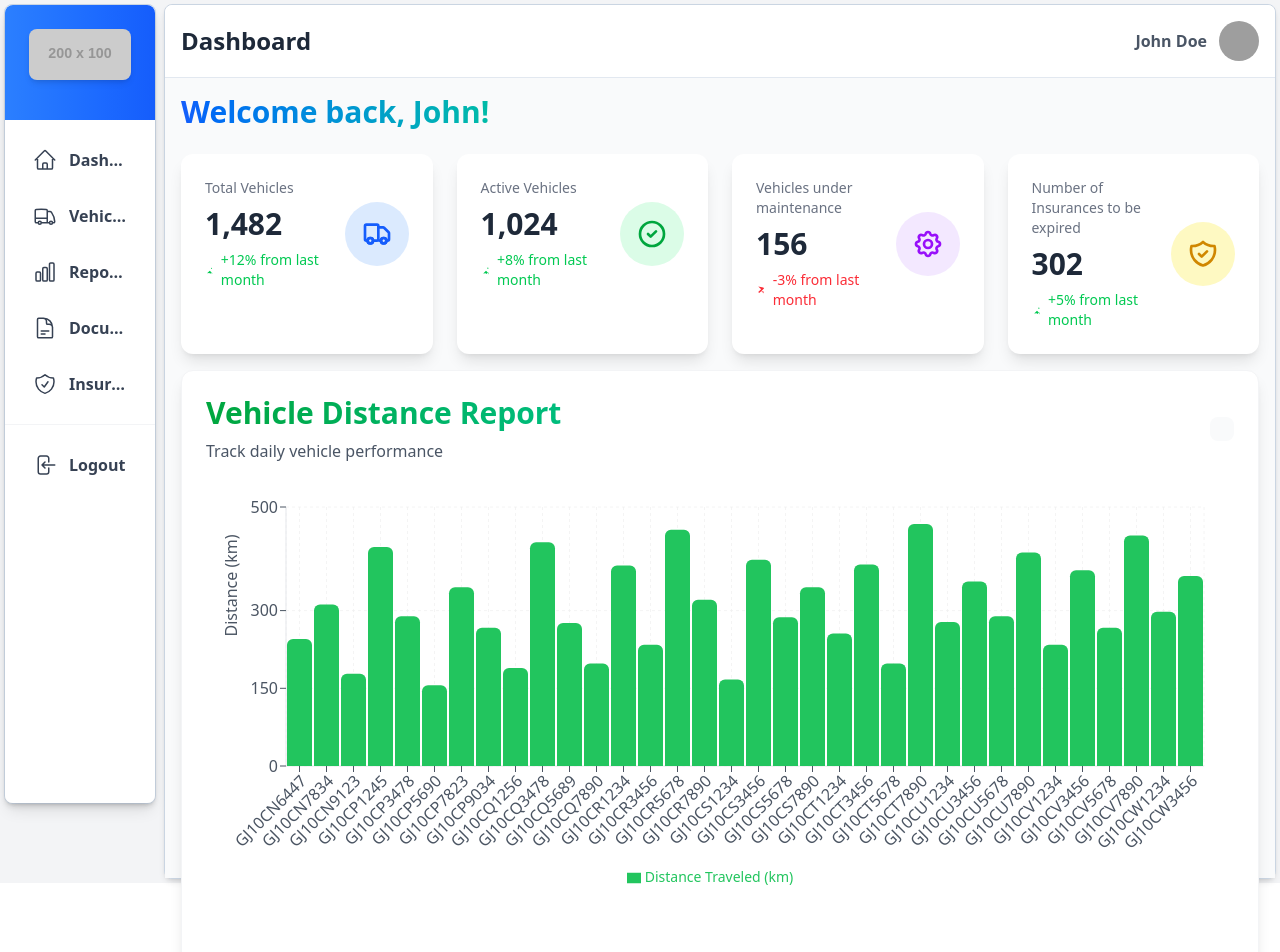
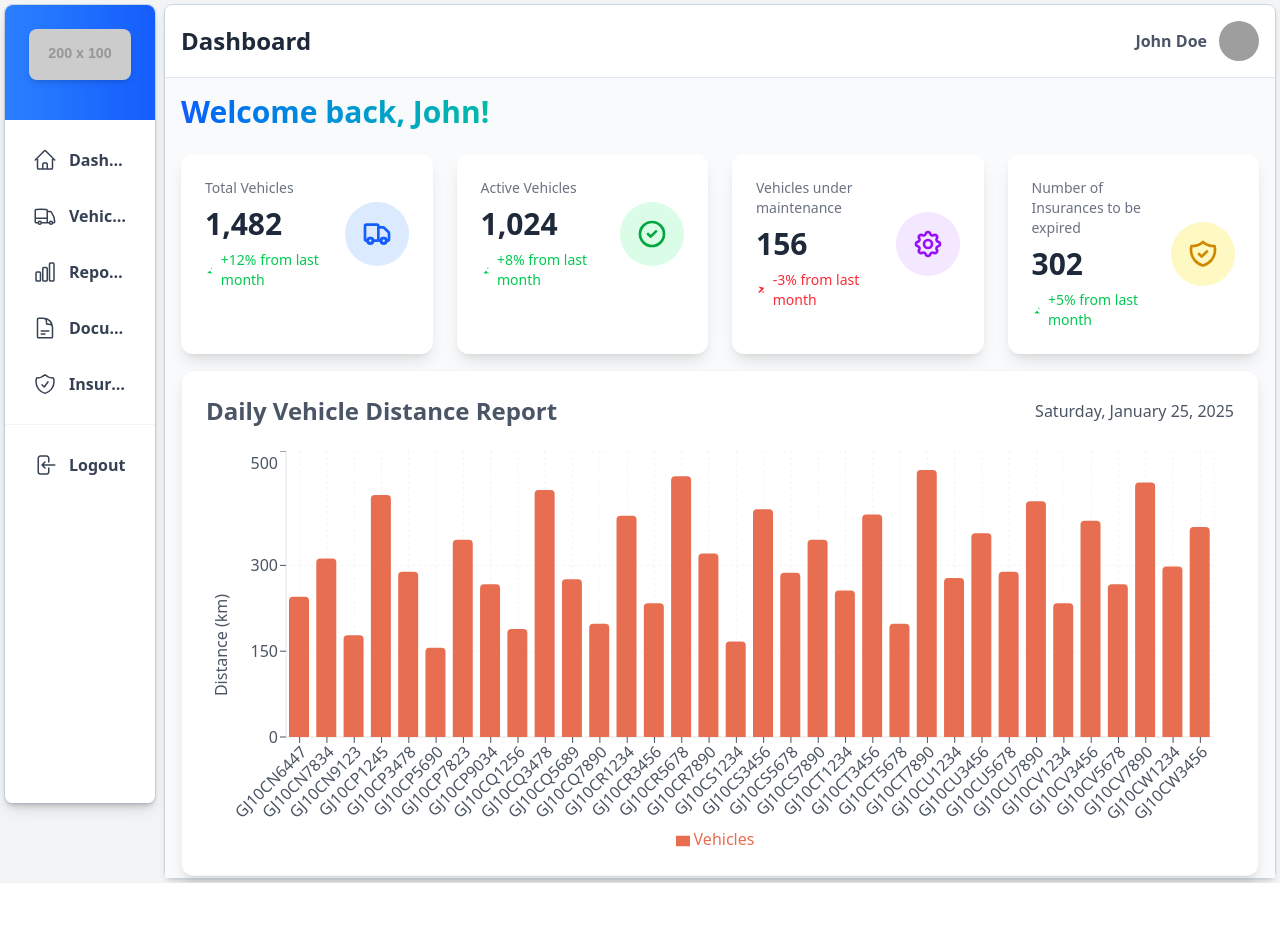
Before and after one commit to deep-pansara/dashboard, a React (Vite) app: page / in a window 1280 px wide. Shown: the top 952 px of the page. After the commit the page ends 883 px from the top, so only its background shows below. Built offline with nearby package versions, Linux system fonts and the light colour scheme; grey boxes are pictures that could not be loaded.

Commit message:
dashboard chart added

```diff
--- a/src/components/dashboard/DailyReportGraph.jsx
+++ b/src/components/dashboard/DailyReportGraph.jsx
@@ -1,9 +1,10 @@
-import React, { useState } from 'react';
+import React, { useState, useEffect } from 'react';
 import { BarChart, Bar, XAxis, YAxis, CartesianGrid, Tooltip, Legend, ResponsiveContainer } from 'recharts';
-
 
 const DailyReportGraph = () => {
   const [selectedDate, setSelectedDate] = useState(new Date());
+  const [loading, setLoading] = useState(true);
+  const [chartHeight, setChartHeight] = useState(400);
 
   const data = [
     { vehicle: 'GJ10CN6447', kms: 245 },
@@ -42,6 +43,26 @@ const DailyReportGraph = () => {
     { vehicle: 'GJ10CW3456', kms: 367 }
   ];
 
+  useEffect(() => {
+    // Simulate loading delay
+    const timer = setTimeout(() => {
+      setLoading(false);
+    }, 1000);
+
+    return () => clearTimeout(timer);
+  }, []);
+
+  useEffect(() => {
+    const updateHeight = () => {
+      setChartHeight(window.innerWidth < 768 ? 300 : 400);
+    };
+
+    window.addEventListener('resize', updateHeight);
+    updateHeight();
+
+    return () => window.removeEventListener('resize', updateHeight);
+  }, []);
+
   const handleDateChange = (date) => {
     setSelectedDate(date);
     // Here you would typically fetch data for the selected date
@@ -53,38 +74,50 @@ const DailyReportGraph = () => {
         <div className="bg-white p-4 rounded-lg shadow-lg border border-gray-200 backdrop-blur-sm">
           <p className="font-semibold text-gray-800 mb-1">{`Vehicle ${label}`}</p>
           <p className="text-green-600 font-medium">{`Distance: ${payload[0].value} km`}</p>
-
         </div>
       );
     }
     return null;
   };
 
+  const formatDate = (date) => {
+    return date.toLocaleDateString('en-US', {
+      weekday: 'long',
+      year: 'numeric',
+      month: 'long',
+      day: 'numeric'
+    });
+  };
+
   return (
     <div className="bg-white p-6 rounded-xl shadow-lg hover:shadow-xl transition-all duration-300 border border-gray-100">
       <div className="flex flex-col sm:flex-row justify-between items-start sm:items-center gap-4 mb-6">
         <div>
-          <h2 className="text-3xl font-bold bg-gradient-to-r from-green-600 to-emerald-500 bg-clip-text text-transparent">
-            Vehicle Distance Report
+          <h2 className="text-2xl font-bold  text-gray-600">
+            Daily Vehicle Distance Report
           </h2>
-          <p className="text-gray-600 mt-2">Track daily vehicle performance</p>
         </div>
-        <div className="flex items-center gap-4 bg-gray-50 p-3 rounded-lg">
-
+        <div className="text-gray-600 font-medium">
+          {formatDate(selectedDate)}
         </div>
       </div>
 
-      <div className="w-full h-[500px] mt-4">
+      <div className="w-full" style={{ height: `${chartHeight}px` }}>
+        {loading ? (
+          <div className="w-full h-full flex items-center justify-center">
+            <div className="animate-spin rounded-full h-16 w-16 border-t-4 border-b-4 border-green-500"></div>
+          </div>
+        ) : (
           <ResponsiveContainer width="100%" height="100%">
             <BarChart
               data={data}
               margin={{
-              top: 20,
-              right: 30,
+                top: 0,
+                right:20,
                 left: 20,
-              bottom: 100
+                bottom: 0
               }}
-            barSize={25}
+              barSize={20}
             >
               <CartesianGrid strokeDasharray="3 3" stroke="#f0f0f0" opacity={0.7} />
               <XAxis
@@ -94,7 +127,7 @@ const DailyReportGraph = () => {
                 axisLine={{ stroke: '#E5E7EB' }}
                 angle={-45}
                 textAnchor="end"
-              height={80}
+                height={70}
                 interval={0}
               />
               <YAxis
@@ -102,7 +135,7 @@ const DailyReportGraph = () => {
                 tick={{ fill: '#4B5563' }}
                 tickLine={{ stroke: '#4B5563' }}
                 axisLine={{ stroke: '#E5E7EB' }}
-              label={{ value: 'Distance (km)', angle: -90, position: 'insideLeft', style: { fill: '#4B5563' } }}
+                label={{ value: 'Distance (km)', angle: -90, position: 'left', style: { fill: '#4B5563' } }}
               />
               <Tooltip
                 content={<CustomTooltip />}
@@ -111,19 +144,20 @@ const DailyReportGraph = () => {
               <Legend
                 wrapperStyle={{
                   paddingTop: '20px',
-                fontSize: '14px'
+                  fontSize: '16px'
                 }}
               />
               <Bar
                 dataKey="kms"
-              fill="#22c55e"
-              name="Distance Traveled (km)"
-              radius={[6, 6, 0, 0]}
+                fill="hsl(var(--chart-1))"
+                name="Vehicles"
+                radius={[4, 4, 0, 0]}
                 animationDuration={1500}
                 animationBegin={0}
               />
             </BarChart>
           </ResponsiveContainer>
+        )}
       </div>
     </div>
   );
```
Lines whose indentation alone changed are shown as unchanged.
